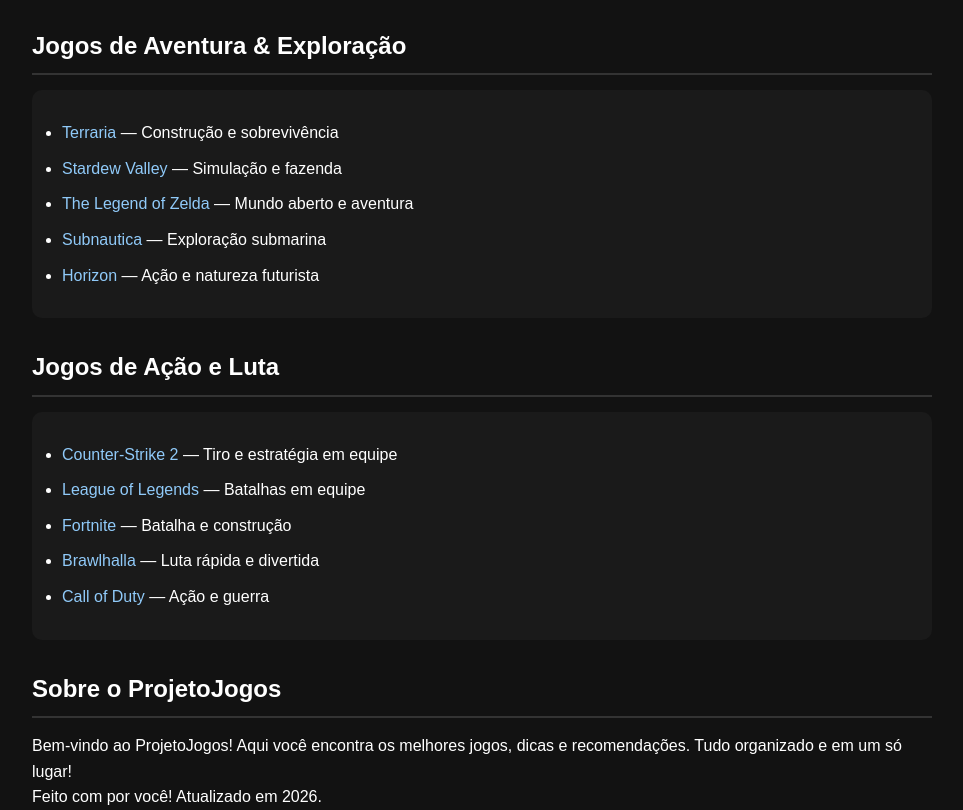
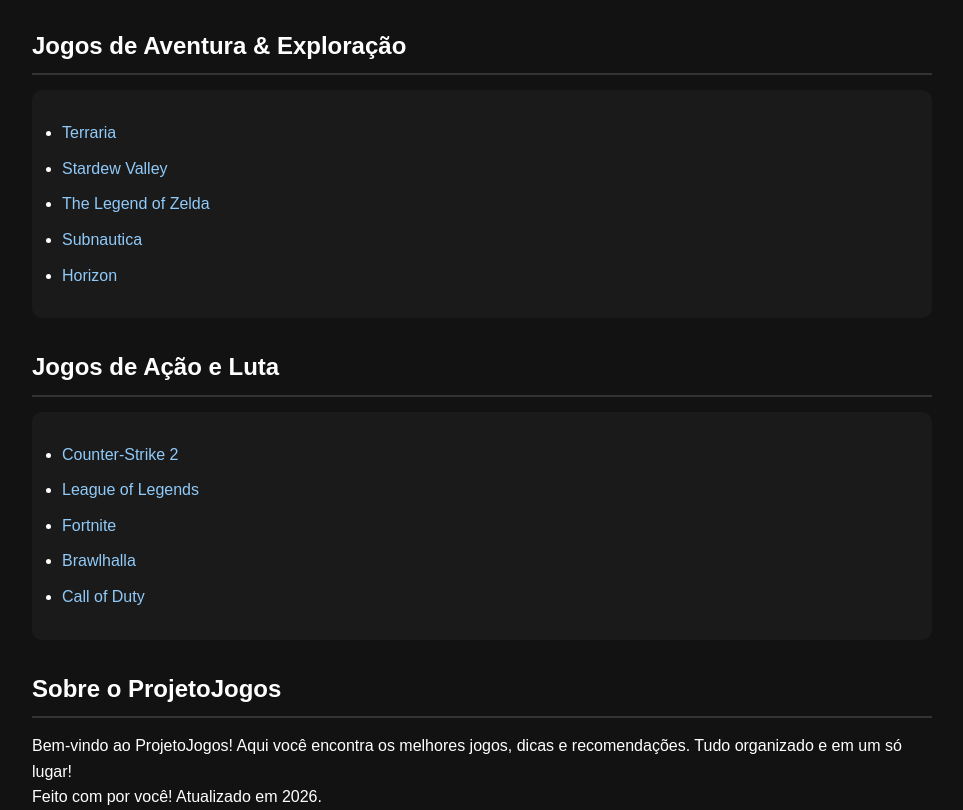
Before and after one commit to smzinnnn/projeto-games, a plain HTML site: page projeto games/index.html in a window 1280 px wide. Shown: the part 771-1581 px from the top of the page, without its empty margins (158-1121 px from the left). Drawn offline with Linux system fonts and the light colour scheme.

Commit message:
Add files via upload

```diff
--- a/projeto games/index.html
+++ b/projeto games/index.html
@@ -46,22 +46,22 @@
         <section id="aventura">
             <h2> Jogos de Aventura & Exploração</h2>
             <ul>
-                <li><a href="https://terraria.org/" target="_blank">Terraria</a> — Construção e sobrevivência</li>
-                <li><a href="https://www.stardewvalley.net/" target="_blank">Stardew Valley</a> — Simulação e fazenda</li>
-                <li><a href="https://zelda.nintendo.com/" target="_blank">The Legend of Zelda</a> — Mundo aberto e aventura</li>
-                <li><a href="https://subnauticagame.com/" target="_blank">Subnautica</a> — Exploração submarina</li>
-                <li><a href="https://www.playstation.com/pt-br/horizon/" target="_blank">Horizon</a> — Ação e natureza futurista</li>
+                <li><a href="https://terraria.org/" target="_blank">Terraria</a></li>
+                <li><a href="https://www.stardewvalley.net/" target="_blank">Stardew Valley</a></li>
+                 <li><a href="https://zelda.nintendo.com/" target="_blank">The Legend of Zelda</a></li>
+                <li><a href="https://subnauticagame.com/" target="_blank">Subnautica</a></li>
+                <li><a href="https://www.playstation.com/pt-br/horizon/" target="_blank">Horizon</a></li>
             </ul>
         </section>
 
         <section id="acao">
             <h2> Jogos de Ação e Luta</h2>
             <ul>
-                <li><a href="https://www.cs2.net/" target="_blank">Counter-Strike 2</a> — Tiro e estratégia em equipe</li>
-                <li><a href="https://www.leagueoflegends.com/pt-br/" target="_blank">League of Legends</a> — Batalhas em equipe</li>
-                <li><a href="https://www.fortnite.com/?lang=pt-BR" target="_blank">Fortnite</a> — Batalha e construção</li>
-                <li><a href="https://brawlhalla.com/" target="_blank">Brawlhalla</a> — Luta rápida e divertida</li>
-                <li><a href="https://www.callofduty.com/br/pt" target="_blank">Call of Duty</a> — Ação e guerra</li>
+                <li><a href="https://www.cs2.net/" target="_blank">Counter-Strike 2</a></li>
+                <li><a href="https://www.leagueoflegends.com/pt-br/" target="_blank">League of Legends</a></li>
+                <li><a href="https://www.fortnite.com/?lang=pt-BR" target="_blank">Fortnite</a></li>
+                <li><a href="https://brawlhalla.com/" target="_blank">Brawlhalla</a></li>
+                <li><a href="https://www.callofduty.com/br/pt" target="_blank">Call of Duty</a></li>
             </ul>
         </section>
 
```
